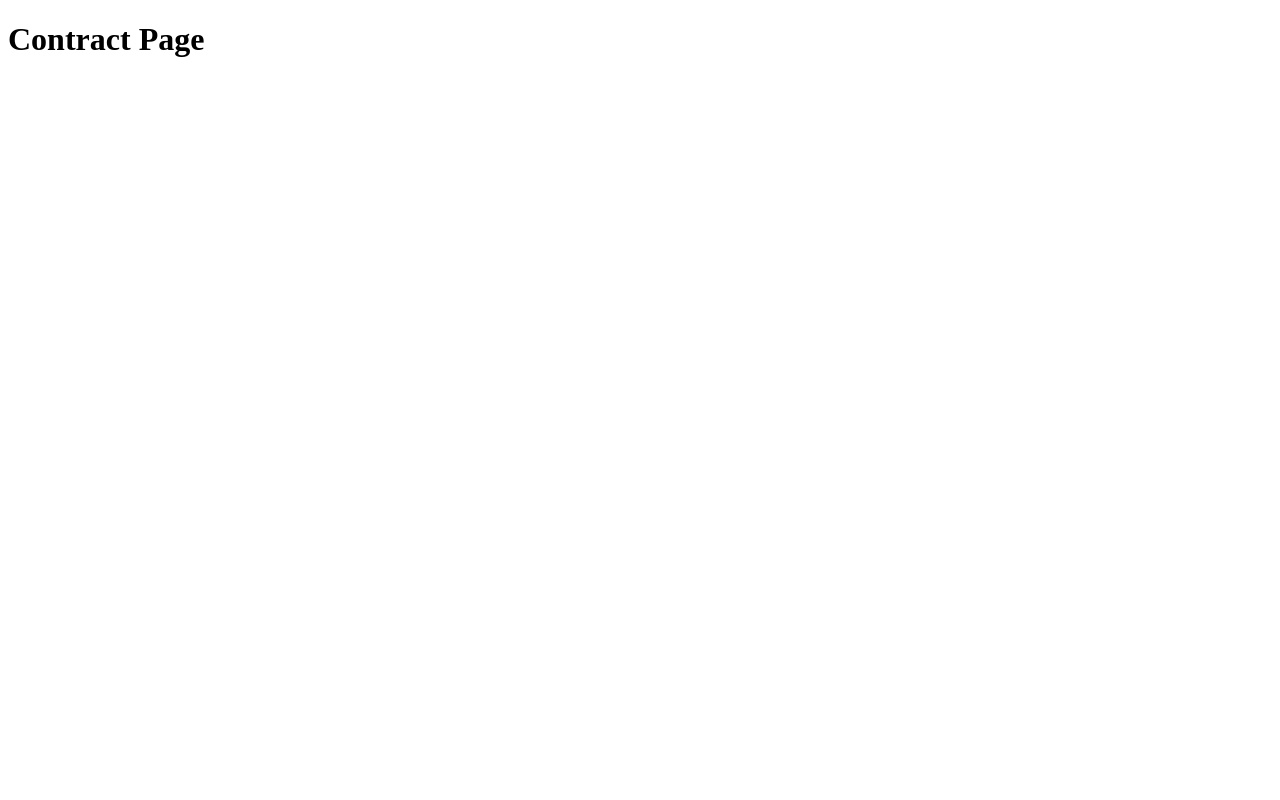
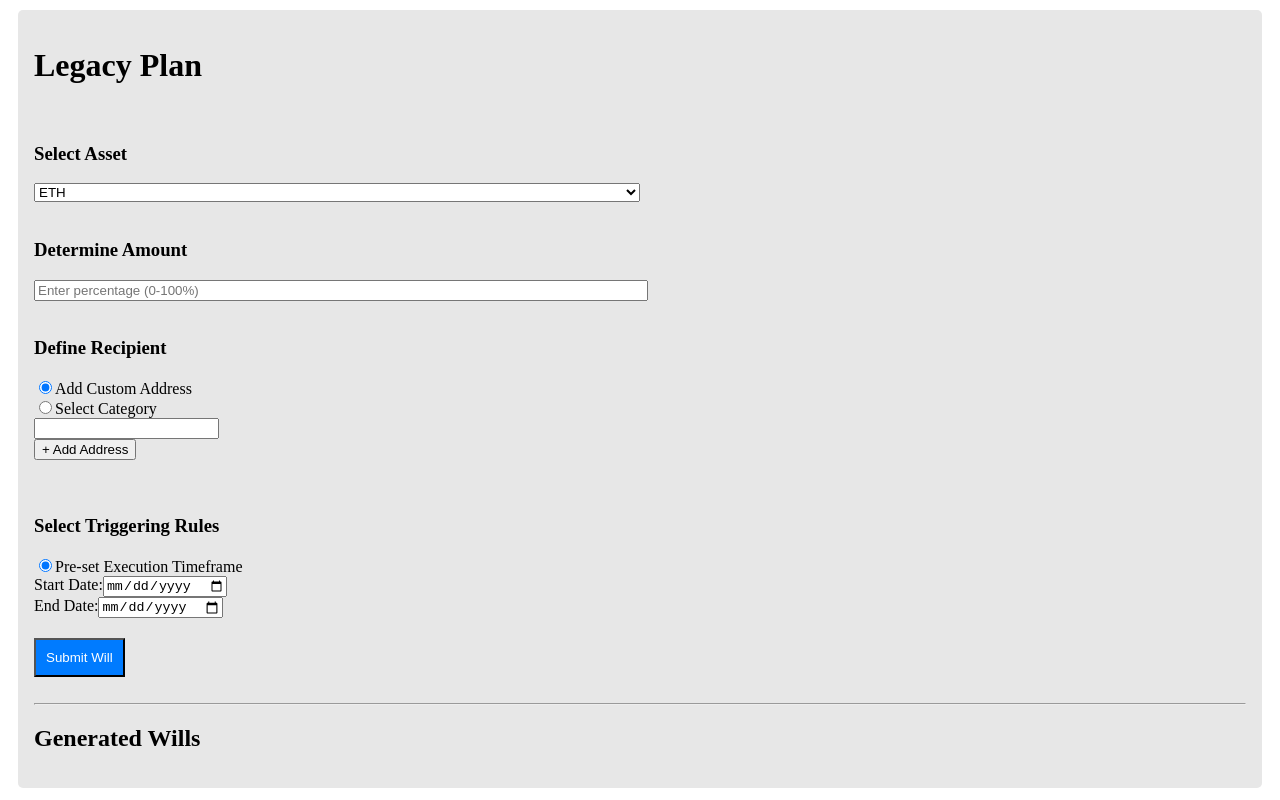
Before and after one commit to filippos-alexandros/Encode24, a Next.js app in the folder interface/: page /AddContract in a window 1280 px wide. Built offline with nearby package versions, Linux system fonts and the light colour scheme.

Commit message:
added form

```diff
--- a/interface/src/app/global.css
+++ b/interface/src/app/global.css
@@ -88,5 +88,13 @@ a {
   display: none;
 }
 .title{
-  font-size: 22px;
+  font-size: 26px;
+  font-weight: bold;
 }
+.subtitle{
+  font-size: 20px;
+  font-weight: bold;
+}
+.bold{
+  font-weight: bold;
+}
--- a/interface/src/app/layout.tsx
+++ b/interface/src/app/layout.tsx
@@ -33,6 +33,8 @@ export default function RootLayout({
 }: { children: React.ReactNode }) {
   return (
     <html lang="en">
+      {/*<link rel="stylesheet" href="https://cdnjs.cloudflare.com/ajax/libs/font-awesome/6.0.0-beta3/css/all.min.css"></link>*/}
+      {/*<link href="https://cdn.jsdelivr.net/npm/bootstrap@5.2.3/dist/css/bootstrap.min.css"></link>*/}
       <body className="flex items-center justify-center">
         <OnchainProviders>{children}</OnchainProviders>
       </body>
--- a/interface/src/components/Footer.tsx
+++ b/interface/src/components/Footer.tsx
@@ -20,7 +20,7 @@ const docLinks = [
 export default function Footer() {
   return (
     <section className="mt-auto mb-2 flex w-full flex-col flex-col-reverse justify-between gap-2 md:mt-8 md:mb-6 md:flex-row">
-      <aside className="flex items-center pt-2 md:pt-0">
+{/*      <aside className="flex items-center pt-2 md:pt-0">
         <h3 className="mr-2 mb-2 text-m md:mb-0">
           Built with love by{' '}
           <a
@@ -50,6 +50,7 @@ export default function Footer() {
           </li>
         ))}
       </ul>
+      */}
     </section>
   );
 }
--- a/interface/src/pages/AddContract.tsx
+++ b/interface/src/pages/AddContract.tsx
@@ -1,12 +1,157 @@
-import { Link } from 'react-router-dom';
+import { useState } from 'react';
 
 function AddContractPage() {
+  const [asset, setAsset] = useState('ETH');
+  const [amount, setAmount] = useState('');
+  const [recipientType, setRecipientType] = useState('customAddress');
+  const [customAddresses, setCustomAddresses] = useState(['']);
+  const [category, setCategory] = useState('unrestrained');
+  const [startDate, setStartDate] = useState('');
+  const [endDate, setEndDate] = useState('');
+  const [wills, setWills] = useState([]); // Array to store generated wills
+
+  const handleAddAddress = () => {
+    setCustomAddresses([...customAddresses, '']);
+  };
+
+  const handleSubmit = () => {
+    const newWill = {
+      asset,
+      amount,
+      recipientType,
+      customAddresses: recipientType === 'customAddress' ? customAddresses : [],
+      category: recipientType === 'selectCategory' ? category : '',
+      startDate,
+      endDate,
+    };
+
+    // Add new will to list of wills and clear form fields
+    setWills([...wills, newWill]);
+    setAmount('');
+    setCustomAddresses(['']);
+    setCategory('unrestrained');
+    setStartDate('');
+    setEndDate('');
+  };
+
   return (
-    <div>
-      <h1 class="title">Contract Page</h1>
-      {/*<Link to="/home">Home</Link>
-      <Link to="/wallet">Wallet</Link>*/}
+    <div style={{ backgroundColor: "#e7e7e7", padding: "1em", borderRadius: "5px", margin: "10px" }}>
+      <h1 className="title">Legacy Plan</h1>
+<br></br>
+      <h3 className="subtitle">Select Asset</h3>
+      <select style={{ minWidth: "300px", width: "50%" }} value={asset} onChange={(e) => setAsset(e.target.value)}>
+        <option value="ETH">ETH</option>
+        <option value="USDT">USDT</option>
+        <option value="USDC">USDC</option>
+      </select>
+<br></br>
+<br></br>
+      <h3 className="subtitle">Determine Amount</h3>
+      <input
+        style={{ minWidth: "300px", width: "50%" }}
+        type="number"
+        min="0"
+        max="100"
+        value={amount}
+        onChange={(e) => setAmount(e.target.value)}
+        placeholder="Enter percentage (0-100%)"
+      />
+<br></br>
+<br></br>
+      <h3 className="subtitle">Define Recipient</h3>
+      <div>
+        <input
+          type="radio"
+          id="customAddress"
+          value="customAddress"
+          checked={recipientType === 'customAddress'}
+          onChange={() => setRecipientType('customAddress')}
+        />
+        <label htmlFor="customAddress">Add Custom Address</label>
+      </div>
+      <div>
+        <input
+          type="radio"
+          id="selectCategory"
+          value="selectCategory"
+          checked={recipientType === 'selectCategory'}
+          onChange={() => setRecipientType('selectCategory')}
+        />
+        <label htmlFor="selectCategory">Select Category</label>
+      </div>
+
+      {recipientType === 'customAddress' && (
+        <div>
+          {customAddresses.map((address, index) => (
+            <div key={index}>
+              <input
+                type="text"
+                value={address}
+                onChange={(e) => {
+                  const updatedAddresses = [...customAddresses];
+                  updatedAddresses[index] = e.target.value;
+                  setCustomAddresses(updatedAddresses);
+                }}
+              />
+            </div>
+          ))}
+          <button onClick={handleAddAddress}>+ Add Address</button>
+        </div>
+      )}
+
+      {recipientType === 'selectCategory' && (
+        <div>
+          <h4>Categories</h4>
+          <select value={category} onChange={(e) => setCategory(e.target.value)}>
+            <option value="unrestrained">Unrestrained</option>
+            <option value="universities">Universities</option>
+            <option value="healthcare">Healthcare</option>
+            <option value="food">Food</option>
+          </select>
+        </div>
+      )}
+<br></br>
+<br></br>
+      <h3 className="subtitle">Select Triggering Rules</h3>
+      <div>
+        <input type="radio" id="preSetTimeframe" value="preSetTimeframe" defaultChecked />
+        <label htmlFor="preSetTimeframe">Pre-set Execution Timeframe</label>
+      </div>
+      <div>
+        <label htmlFor="startDate">Start Date:</label>
+        <input type="date" id="startDate" value={startDate} onChange={(e) => setStartDate(e.target.value)} />
+      </div>
+      <div>
+        <label htmlFor="endDate">End Date:</label>
+        <input type="date" id="endDate" value={endDate} onChange={(e) => setEndDate(e.target.value)} />
+      </div>
+
+      <button onClick={handleSubmit} style={{ marginTop: "20px", padding: "10px", backgroundColor: "#007BFF", color: "#FFF" }}>
+        Submit Will
+      </button>
+<br></br>
+<br></br>
+<hr></hr>
+      <h2 className="subtitle">Generated Wills</h2>
+      <ul>
+        {wills.map((will, index) => (
+          <li key={index} style={{ marginBottom: "10px", padding: "10px", border: "1px solid #ccc" }}>
+            <p><strong>Asset:</strong> {will.asset}</p>
+            <p><strong>Amount:</strong> {will.amount}%</p>
+            <p><strong>Recipient:</strong> {will.recipientType === 'customAddress' ? 'Custom Address' : 'Category'}</p>
+            {will.recipientType === 'customAddress' && (
+              <p><strong>Addresses:</strong> {will.customAddresses.join(', ')}</p>
+            )}
+            {will.recipientType === 'selectCategory' && (
+              <p><strong>Category:</strong> {will.category}</p>
+            )}
+            <p><strong>Start Date:</strong> {will.startDate}</p>
+            <p><strong>End Date:</strong> {will.endDate}</p>
+          </li>
+        ))}
+      </ul>
     </div>
   );
 }
+
 export default AddContractPage;
```
Also changed, not shown: interface/src/components/SmartContractWrapper.tsx (line endings or trailing spaces).
